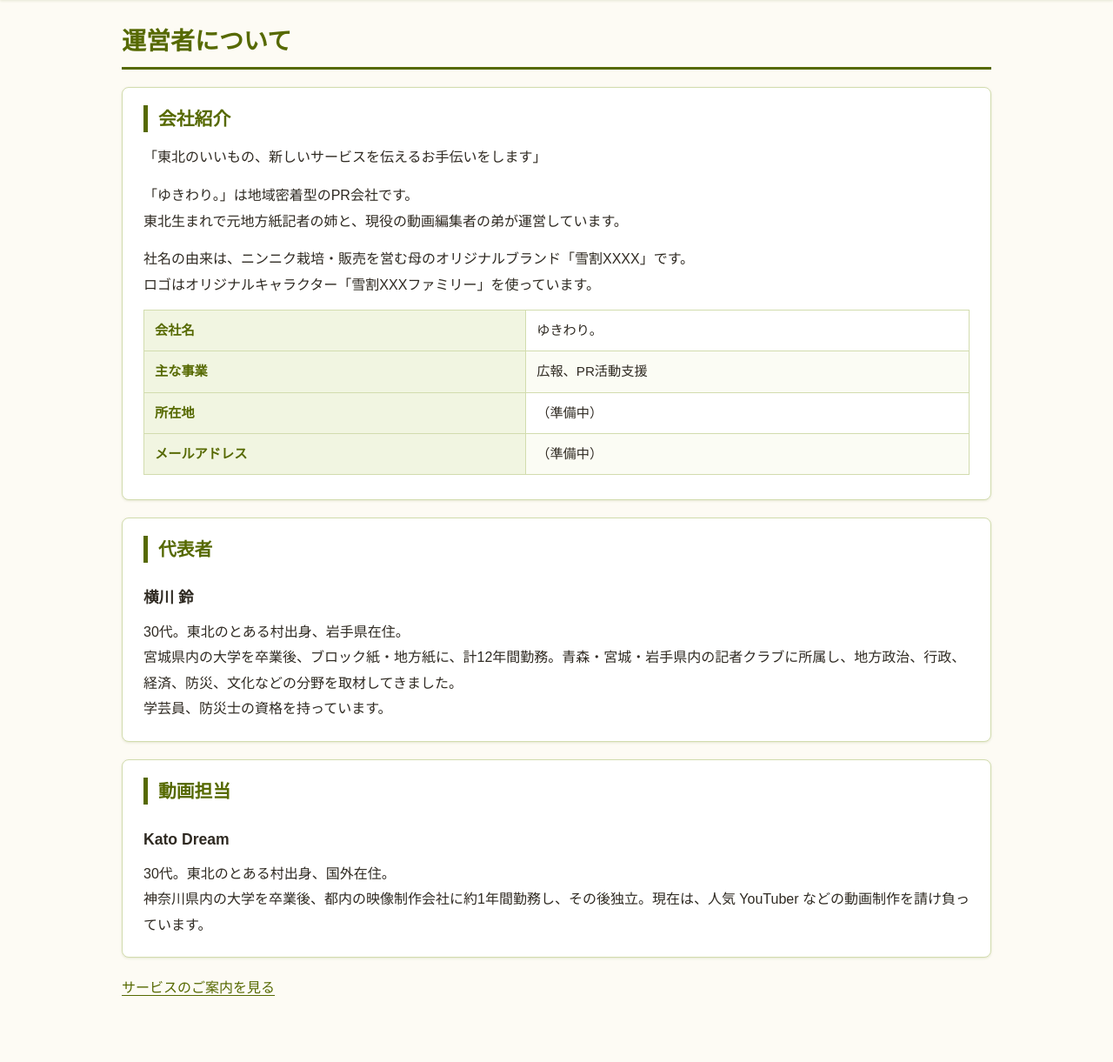
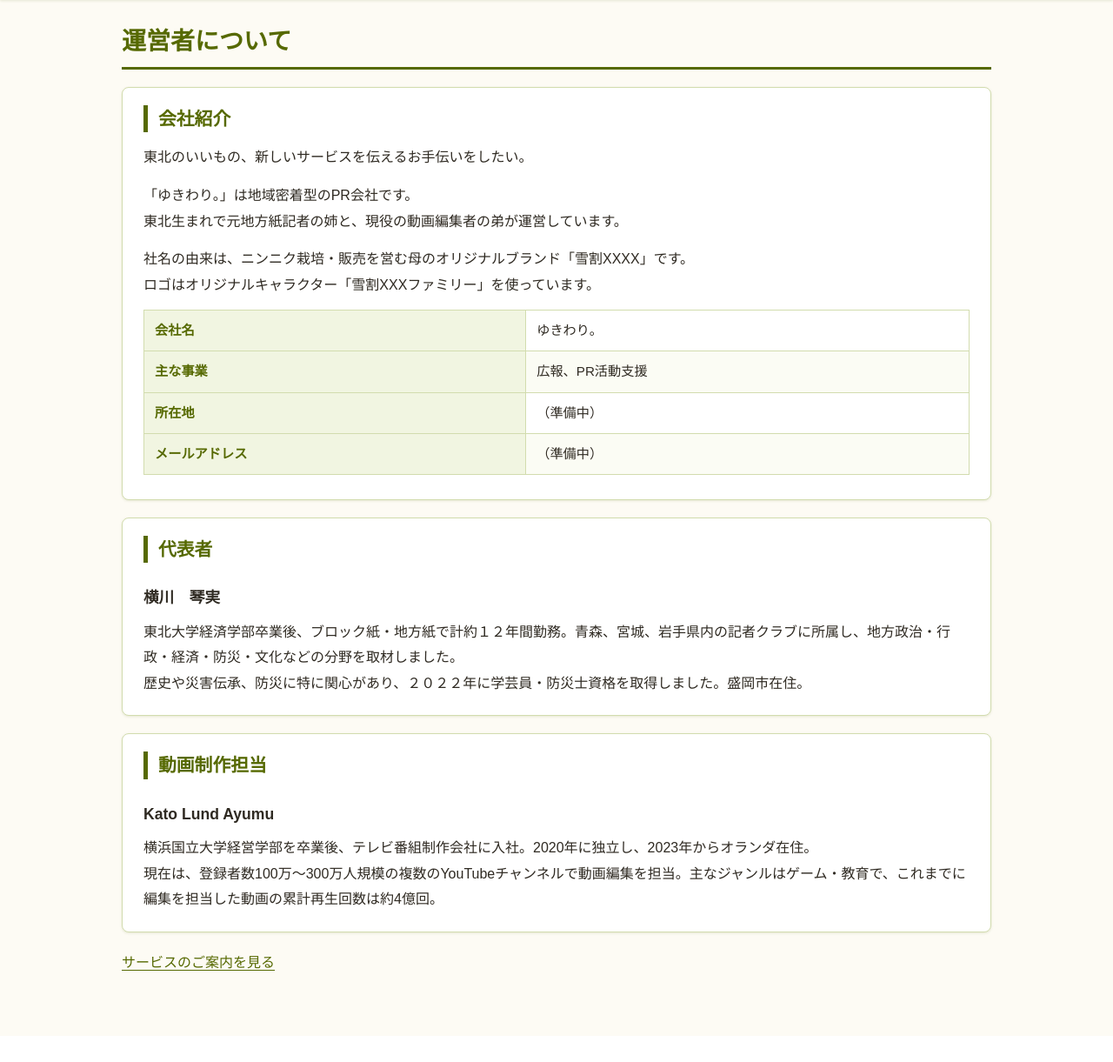
Before and after one commit to dodome-co/press_release, a Flask app: page /about in a window 1280 px wide. Shown: the part 88-1309 px from the top of the page at 87% size. After the commit the page ends 1204 px from the top, so only its background shows below. Run offline with Flask 3, Linux system fonts and the light colour scheme; parts of the project's set-up code (start-up, migrations or seed data) failed here and were passed over.

Commit message:
文章の微修正
Co-Authored-By: Claude Sonnet 5.5 <noreply@anthropic.com>

```diff
--- a/app/templates/about.html
+++ b/app/templates/about.html
@@ -5,7 +5,7 @@
 
 <section>
   <h2>会社紹介</h2>
-  <p>「東北のいいもの、新しいサービスを伝えるお手伝いをします」</p>
+  <p>東北のいいもの、新しいサービスを伝えるお手伝いをしたい。</p>
   <p>「ゆきわり。」は地域密着型のPR会社です。<br>
     東北生まれで元地方紙記者の姉と、現役の動画編集者の弟が運営しています。</p>
   <p>社名の由来は、ニンニク栽培・販売を営む母のオリジナルブランド「雪割XXXX」です。<br>
@@ -20,17 +20,16 @@
 
 <section>
   <h2>代表者</h2>
-  <h3>横川 鈴</h3>
-  <p>30代。東北のとある村出身、岩手県在住。<br>
-    宮城県内の大学を卒業後、ブロック紙・地方紙に、計12年間勤務。青森・宮城・岩手県内の記者クラブに所属し、地方政治、行政、経済、防災、文化などの分野を取材してきました。<br>
-    学芸員、防災士の資格を持っています。</p>
+  <h3>横川　琴実</h3>
+  <p>東北大学経済学部卒業後、ブロック紙・地方紙で計約１２年間勤務。青森、宮城、岩手県内の記者クラブに所属し、地方政治・行政・経済・防災・文化などの分野を取材しました。<br>
+    歴史や災害伝承、防災に特に関心があり、２０２２年に学芸員・防災士資格を取得しました。盛岡市在住。</p>
 </section>
 
 <section>
-  <h2>動画担当</h2>
-  <h3>Kato Dream</h3>
-  <p>30代。東北のとある村出身、国外在住。<br>
-    神奈川県内の大学を卒業後、都内の映像制作会社に約1年間勤務し、その後独立。現在は、人気 YouTuber などの動画制作を請け負っています。</p>
+  <h2>動画制作担当</h2>
+  <h3>Kato Lund Ayumu</h3>
+  <p>横浜国立大学経営学部を卒業後、テレビ番組制作会社に入社。2020年に独立し、2023年からオランダ在住。<br>
+    現在は、登録者数100万〜300万人規模の複数のYouTubeチャンネルで動画編集を担当。主なジャンルはゲーム・教育で、これまでに編集を担当した動画の累計再生回数は約4億回。</p>
 </section>
 
 <p><a href="{{ url_for('orders.services') }}">サービスのご案内を見る</a></p>
--- a/app/templates/index.html
+++ b/app/templates/index.html
@@ -5,8 +5,7 @@
   {% if logo_url %}<img class="hero-logo" src="{{ logo_url }}" alt="ゆきわり。">{% endif %}
   <h1>プレスリリースサポート</h1>
   <p class="tagline"><span>東北のいいものを、地域のメディアに。</span><span>より多くの人に。</span></p>
-  <p class="hero-lead">地域に密着し、御社の広報戦略をサポートします。<br>
-    元地方紙の記者が、リリース作成やPR戦略をお手伝いします。</p>
+  <p class="hero-lead">元地方紙の記者が、御社のリリース作成や地域目線のPR戦略をお手伝いします。</p>
   <p class="hero-actions">
   {% if current_user.is_authenticated %}
     {% if current_user.is_admin %}
```
Also changed, not shown: docs/仕様書.md (+2 -2 lines), tests/test_public_pages.py (+12 -21 lines).
